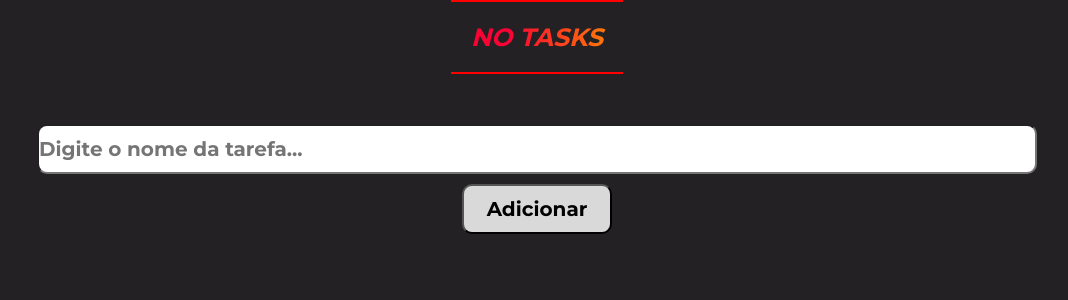
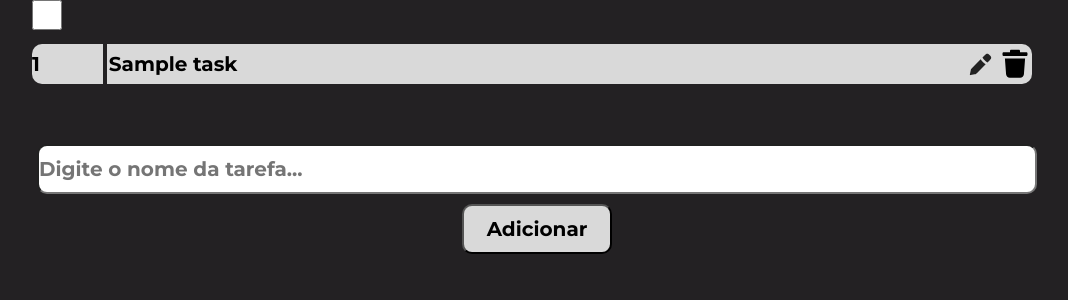
Before and after one commit to pyth0n1c0/Task-Manager, a Flask app: template templates/index.html in a window 1280 px wide. Shown: the part 240-540 px from the top of the page, without its empty margins (103-1171 px from the left). Run offline with Flask 2, Linux system fonts and the light colour scheme; the template is opened without the code that fills it: most values are stand-ins (such as "Sample title", 1, 10 or a date in 2020); parts of the project's set-up code (start-up, migrations or seed data) failed here and were passed over.

Commit message:
Tarefas sendo listadas

```diff
--- a/app.py
+++ b/app.py
@@ -31,6 +31,14 @@ def create_app():
 				db.session.commit()
 				print('[+] Tarefa ADD')
 
-		return render_template('index.html')
+		data = {}
+		tasks = Task.query.all()
+
+		for t in tasks:
+			data[str(t.id)] = t.task
+
+		print(data)
+
+		return render_template('index.html', data=data)
 
 	return app
--- a/static/styles.css
+++ b/static/styles.css
@@ -16,6 +16,8 @@ body {
 	width: 100%;
 	background: #232123;
 }
+
+/* START - HEADER */
 
 header {
 	display:flex;
@@ -41,21 +43,19 @@ h1 {
     letter-spacing: 20px;
 }
 
-main {
-	display:flex;
+/* END - HEADER */
+
+ul {
+	display: flex;
 	flex-direction: column;
 	align-items: center;
 }
 
 li {
 	list-style-type:none;
-	display: flex;
-	flex-direction: row;
-	justify-content: center;
-	align-items: center;
-	/*REFATORAR
-	border:1px solid red;*/
+	/*REFATORAR*/
 }
+
 
 input[type=checkbox] {
 	width: 30px;
@@ -63,6 +63,7 @@ input[type=checkbox] {
 }
 
 .task-item {
+
 	display:flex;
 	align-items: center;
 	background: #D9D9D9;
@@ -71,6 +72,7 @@ input[type=checkbox] {
 	width: 1000px;
 	height: 40px;
 	margin: 10px;
+	margin-left:0px;
 	border-radius: 10px;
 }
 
--- a/templates/index.html
+++ b/templates/index.html
@@ -13,28 +13,29 @@
 	</header>
 	<main>
 		<ul>
+			{% if data %}
+					{% for index, task in data.items() %}
 					<li>
-				{% if tasks %}
-					{% for i,t in enumerate(tasks) %}
-
+						<div class="list-item">
 							<input type="checkbox"/>
 							<div class="task-item">
-							<p class="task-id">{{ i }}</p>
+								<p class="task-id">{{ index }}</p>
 
 								<div class="calculando-flex">
-								<p class="task-title">{{ t }}</p>
+									<p class="task-title">{{ task }}</p>
 								</div>
 								<img lang="en" src="{{ url_for('static', filename='edit-icon.svg') }}" alt="edit icon" />
 								<img lang="en" src="{{ url_for('static', filename='trash-icon.svg') }}" alt="trash icon" />
 							</div>
-
+						</div>
+					</li>
 					{% endfor%}
 				{% else %}
 					<div class="no-tasks">
 						<p>NO TASKS</p>
 					</div>
 				{% endif %}
-			</li>
+
 		</ul>
 		<form class="new-task" method="POST" action="/">
 			<input type="text" name="new-task" placeholder="Digite o nome da tarefa..." />
```
Lines whose indentation alone changed are shown as unchanged.
